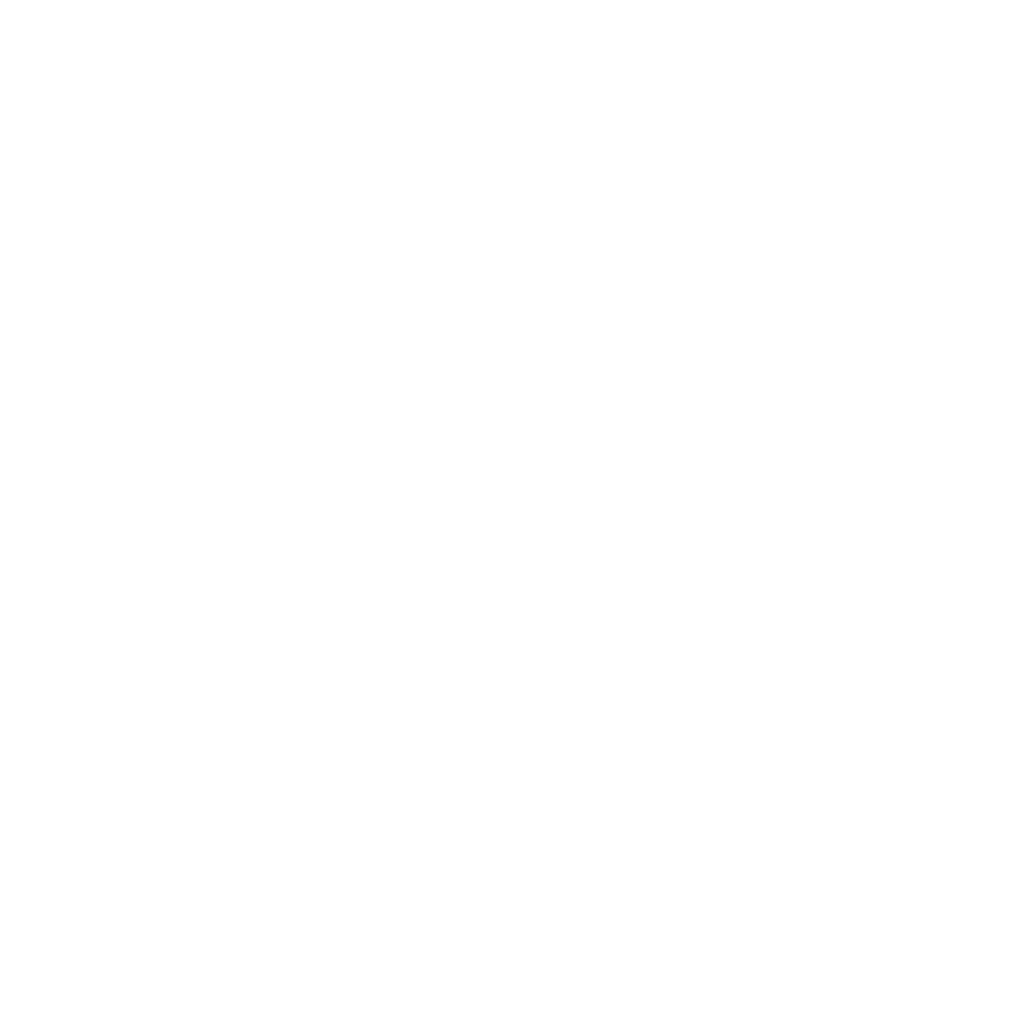
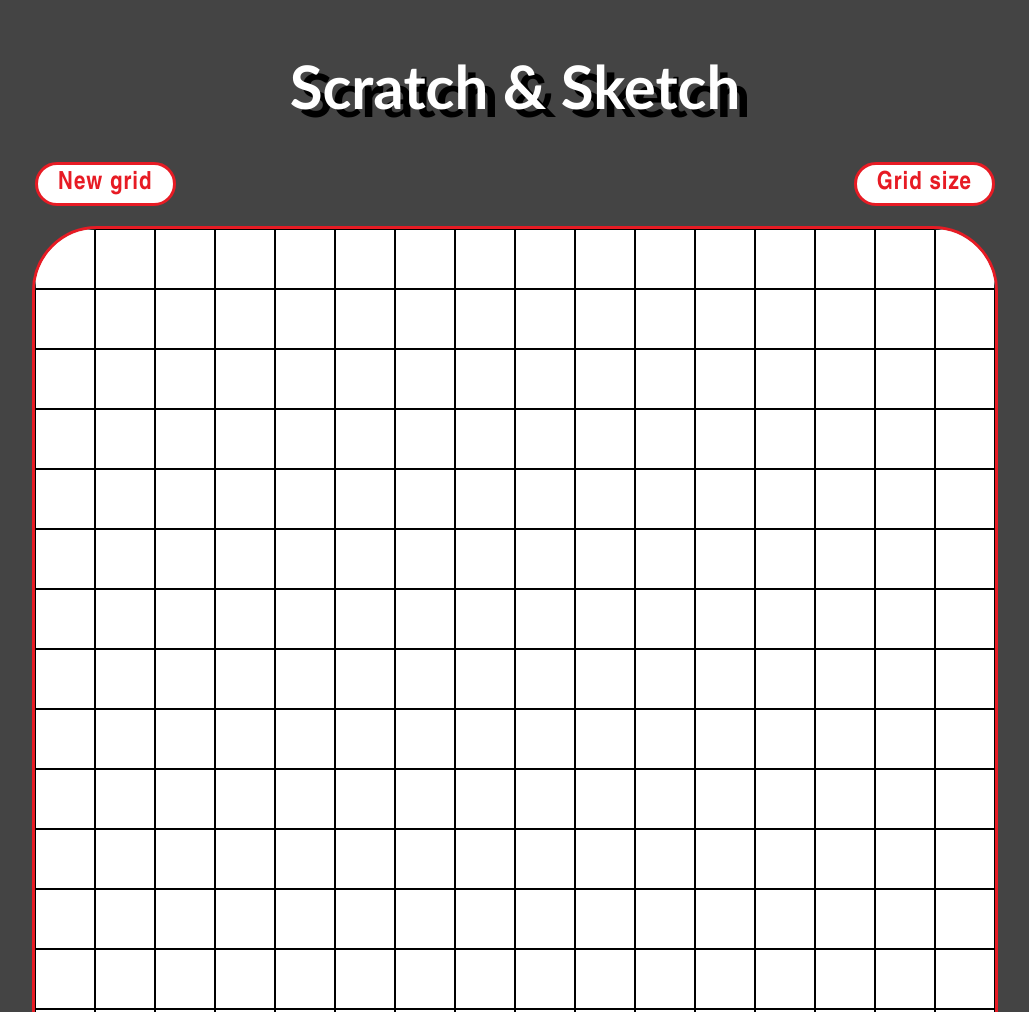
Before and after one commit to sjoerdlo/odin-foundations-etch-a-sketch, a plain HTML site: page index.html in a window 1280 px wide. Shown: the top 1012 px of the page, without its empty margins (125-1154 px from the left). Before the commit the page ends 800 px from the top, so only its background shows below. Drawn offline with Linux system fonts and the light colour scheme.

Commit message:
Add Scratch & Sketch logic

```diff
--- a/css/style.css
+++ b/css/style.css
@@ -0,0 +1,60 @@
+body {
+    background-color: #444;
+    margin: 50px;
+    text-align: center;
+}
+
+h1 {
+    color: #fff;
+    font-family:'Gill Sans', 'Gill Sans MT', Calibri, 'Trebuchet MS', sans-serif;
+    font-size: 60px;
+    text-shadow: 10px 8px #000;
+}
+
+.gridControls {
+    display: flex;
+    justify-content: space-between;
+    margin: 20px auto;
+    width: 960px;
+}
+
+.btn {
+    background: #fff;
+	border: 3px solid #E71B24;
+	border-radius: 25px;
+	color: #E71B24;
+	cursor: pointer;
+    font-family: "Arial Narrow", Arial, Helvetica, sans-serif;
+	font-size: 25px;
+    font-weight: bold;
+    letter-spacing: 1px;
+	padding: 4px 20px;
+}
+
+.btn:hover {
+    color: #000;
+    border-color: #000;
+}
+
+.gridContainer {
+    background-color: rgb(238, 238, 238);
+    background-position: 50% 50%;
+    background-size: cover;
+    border: 3px solid #E71B24;
+    border-radius: 65px;
+    display: flex;
+    flex-wrap: wrap;
+    height: 960px;
+    margin: 0 auto;
+    overflow: hidden;
+    width: 960px;
+}
+
+.gridContainer > div {
+    border: 1px solid #000;
+    cursor: grab;
+}
+
+.gridContainer > div:hover {
+    background-color: cadetblue;
+}
--- a/index.html
+++ b/index.html
@@ -4,11 +4,16 @@
     <meta charset="UTF-8">
     <meta http-equiv="X-UA-Compatible" content="IE=edge">
     <meta name="viewport" content="width=device-width, initial-scale=1.0">
-    <title>Etch-a-Sketch</title>
+    <title>Scratch & Sketch</title>
     <link rel="stylesheet" href="css/style.css">
     <script src="js/script.js" defer></script>
 </head>
 <body>
-
+    <h1>Scratch & Sketch</h1>
+    <div class="gridControls">
+        <button class="newGridBtn btn">New grid</button>
+        <button class="gridChangeBtn btn">Grid size</button>
+    </div>
+    <div class="gridContainer"></div>
 </body>
 </html>
--- a/js/script.js
+++ b/js/script.js
@@ -0,0 +1,62 @@
+// Generate a random number within a range
+// The maximum is inclusive and the minimum is inclusive
+function getRandomIntInclusive(min, max) {
+    min = Math.ceil(min);
+    max = Math.floor(max);
+    return Math.floor(Math.random() * (max - min + 1) + min);
+}
+
+// Setup mouse drawing on the grid
+function setupDrawOnGrid() {
+    document.querySelector('.gridContainer').addEventListener('mouseover', (e) => {
+        if (! e.target.classList.contains('gridContainer')) {
+            e.target.style.backgroundColor = 'transparent';
+        }
+    });
+}
+
+// Have the user change the dimensions of the grid
+function changeGrid() {
+    let squaresPerSide = prompt('How many squares per side?\nPlease enter a number between 0 and 50.');
+    if (squaresPerSide > 0 && squaresPerSide <= 50) {
+        document.querySelector('.gridContainer').innerHTML = '';
+        createGrid(squaresPerSide);
+    } else {
+        squaresPerSide = alert('Please enter a number between 0 and 50.');
+        changeGrid();
+    }
+}
+
+// Create a new grid
+function createGrid(squaresPerSide) {
+    const gridContainer = document.querySelector('.gridContainer');
+    let gridWidth = 960;
+    let availableWidth = gridWidth - (squaresPerSide * 2);
+    let squareWidth = availableWidth / squaresPerSide;
+    for (let i = 0; i < squaresPerSide * squaresPerSide; i++) {
+        let div = document.createElement('div');
+        div.style.width = squareWidth + 'px';
+        div.style.backgroundColor = 'white';
+        gridContainer.appendChild(div);
+
+        gridContainer.style.backgroundImage = 'url("../img/' + getRandomIntInclusive(0, 3) + '.png")';
+
+    }
+    setupDrawOnGrid();
+}
+
+// Initiate the grid
+function init() {
+    createGrid(16);
+
+    document.querySelector('.gridChangeBtn').addEventListener('click', (e) => {
+        changeGrid();
+    });
+
+    document.querySelector('.newGridBtn').addEventListener('click', (e) => {
+        document.querySelector('.gridContainer').innerHTML = '';
+        createGrid(getRandomIntInclusive(4, 16));
+    });
+}
+
+init();
```
Also changed, not shown: img/0.png (added), img/1.png (added), img/2.png (added), img/3.png (added).
